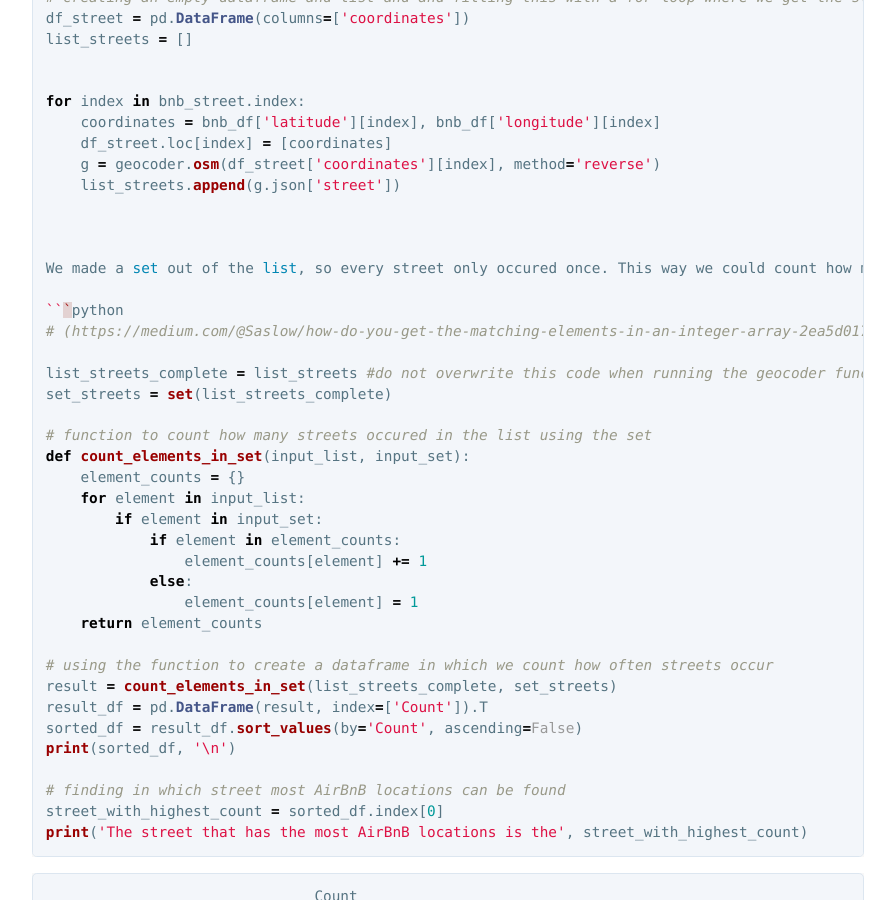
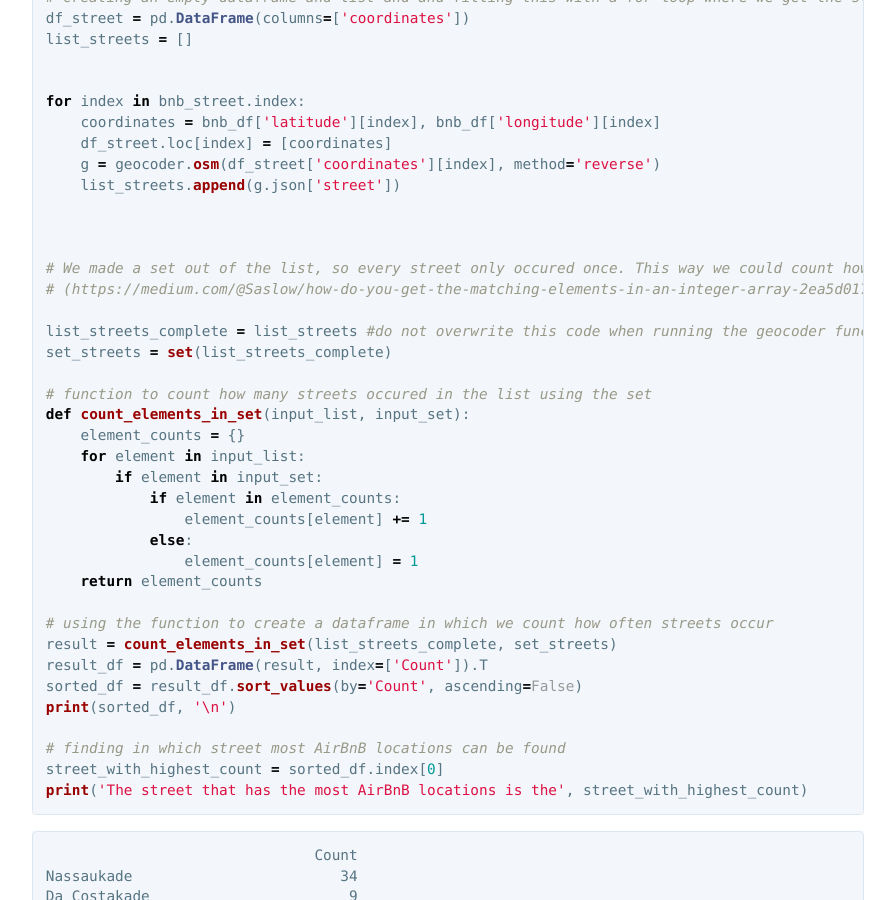
Before and after one commit to quentinverhagen/data_group_9, a Jekyll site: the page built from Assignment3.md, in a window 1280 px wide and 900 px high, scrolled down 7186 px. Shown: the whole window, without its empty margins (192-1087 px from the left). Built offline with Jekyll 4.4.1, drawn with Linux system fonts in a browser that asks for light colours; some of the changed text lies outside the part shown.

Commit message:
Update Assignment3.md

````diff
--- a/Assignment3.md
+++ b/Assignment3.md
@@ -285,9 +285,7 @@ for index in bnb_street.index:
 
 
 
-We made a set out of the list, so every street only occured once. This way we could count how many times a street occured in the list, using the set and we could now find which street has the most AirBnBs
-
-```python
+# We made a set out of the list, so every street only occured once. This way we could count how many times a street occured in the list, using the set and we could now find which street has the most AirBnBs
 # (https://medium.com/@Saslow/how-do-you-get-the-matching-elements-in-an-integer-array-2ea5d01712bd)
 
 list_streets_complete = list_streets #do not overwrite this code when running the geocoder function
````
Also changed, not shown: other parts of Assignment3.md (+1 -1 lines).
